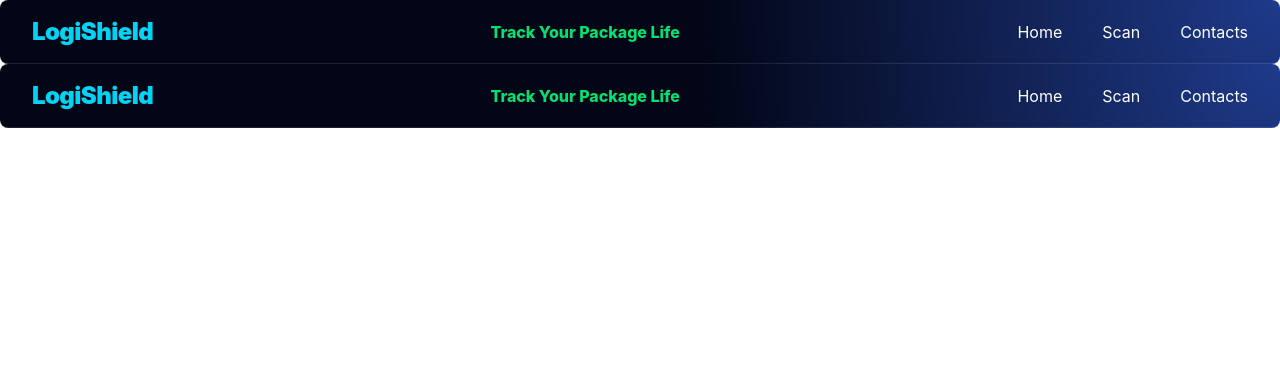
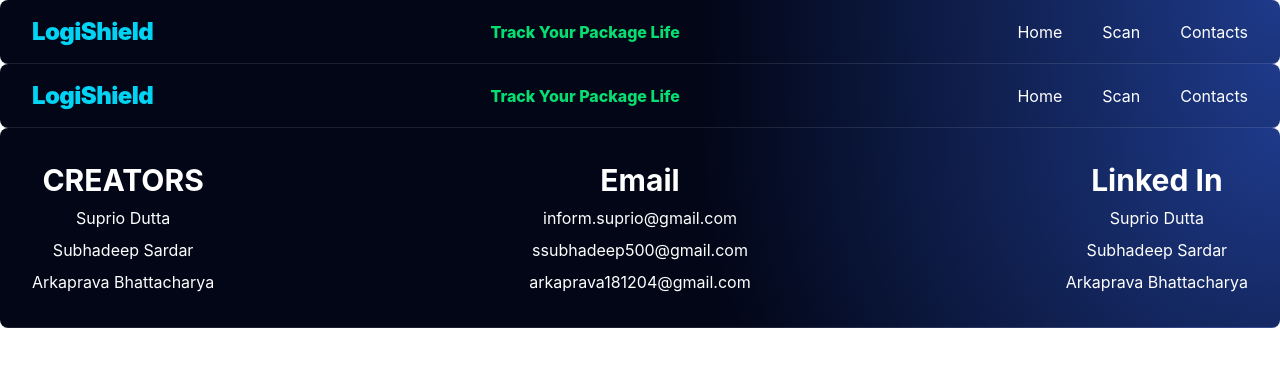
Before and after one commit to arkaprava181204/Logishield_a_packet_tracker_Myosa_6_0, a React app in the folder Frontend/: page /Scan in a window 1280 px wide. Shown: the top 366 px of the page. Built offline with nearby package versions, Linux system fonts and the light colour scheme; the HTML template or start-up script is replaced by a standard one.

Commit message:
footer added

```diff
--- a/Frontend/src/App.jsx
+++ b/Frontend/src/App.jsx
@@ -5,18 +5,21 @@ import { BrowserRouter, Routes, Route } from "react-router-dom";
 import Home from "./Pages/Home"
 import Scan from "./Pages/Scan"
 import Header from './Components/Header'
-
+import Footer from './Components/Footer'
 
 
 function App() {
     return(
+        <React.Fragment>
             <BrowserRouter>
                 <Header/>
                 <Routes>
                     <Route path ="/" element = {<Home/>}/>
                     <Route path ="/Scan" element = {<Scan/>}/>
                 </Routes>
+                <Footer/>
             </BrowserRouter>
+        </React.Fragment>
     );
 }
 
--- a/Frontend/src/Components/Contacts_footer.jsx
+++ /dev/null
@@ -1,15 +0,0 @@
-import { useState } from 'react'
-import React from 'react'
-
-export default function Footer(){
-    return(
-        <Footer>
-            <div className = "justify-items-start">
-                <h2 className = "font-bold text-white">CREATORS</h2>
-                <span className = "text-white">Suprio Dutta</span>
-                <span className = "text-white">Subhodeep Sardar</span>
-                <span className = "text-white">Arkaprava Bhattacharya</span>
-            </div>
-        </Footer>
-    );
-}
--- /dev/null
+++ b/Frontend/src/Components/Footer.jsx
@@ -0,0 +1,26 @@
+import React from 'react'
+
+export default function Footer(){
+    return(
+        <footer className="h-50 px-8 flex items-center justify-between bg-[radial-gradient(circle_at_top_right,_#1e3a8a,_#020617_45%)] text-white border-b border-white/10 rounded-lg">
+            <div className = " flex flex-col gap-2 items-center ">
+                <h2 className = "font-bold text-white text-3xl">CREATORS</h2>
+                <span className = "text-white">Suprio Dutta</span>
+                <span className = "text-white">Subhadeep Sardar</span>
+                <span className = "text-white">Arkaprava Bhattacharya</span>
+            </div>
+            <div className = " flex flex-col gap-2 items-center ">
+                <h2 className = "font-bold text-white text-3xl">Email</h2>
+                <span className = "text-white">inform.suprio@gmail.com</span>
+                <span className = "text-white">ssubhadeep500@gmail.com</span>
+                <span className = "text-white">arkaprava181204@gmail.com</span>
+            </div>
+            <div className = " flex flex-col gap-2 items-center ">
+                <h2 className = "font-bold text-white text-3xl">Linked In</h2>
+                <a href='https://www.linkedin.com/in/suprio-dutta-522470288/' className = "text-white">Suprio Dutta</a>
+                <a href='https://www.linkedin.com/in/subhadeep-sardar-67903030a/' className = "text-white">Subhadeep Sardar</a>
+                <a href='https://www.linkedin.com/in/arkaprava-bhattacharya-976926308/' className = "text-white">Arkaprava Bhattacharya</a>
+            </div>
+        </footer>
+    );
+}
```
Lines whose indentation alone changed are shown as unchanged.
